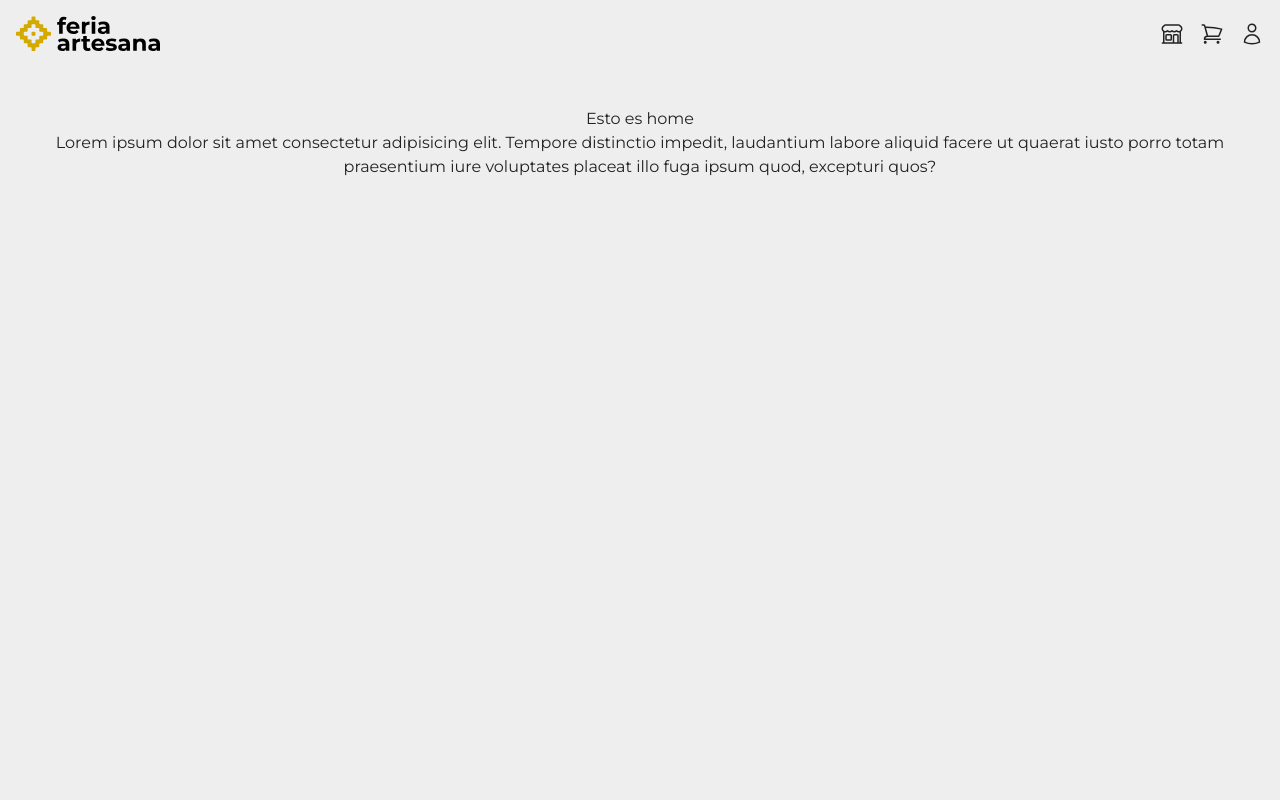
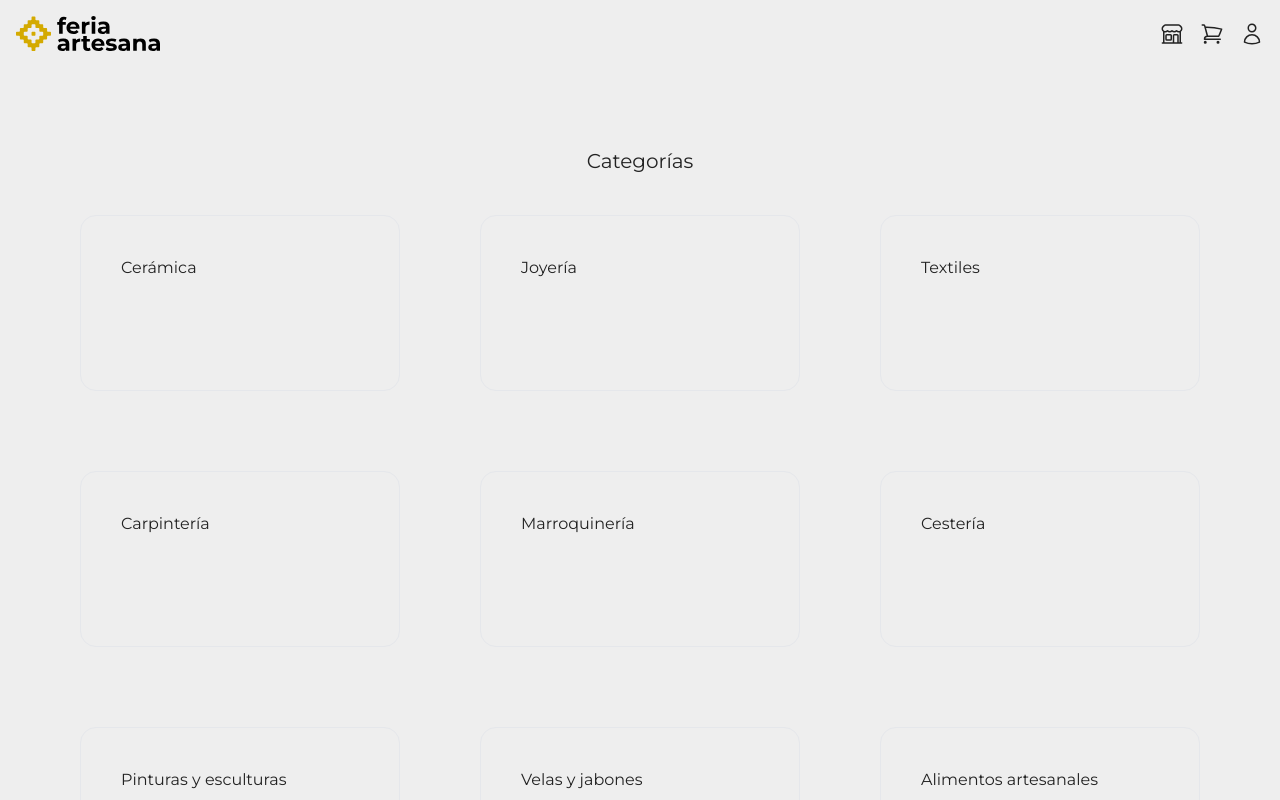
Before and after one commit to No-Country-simulation/c21-05-ft-node-react, a React (Vite) app in the folder frontend/: page / in a window 1280 px wide. Shown: the top 800 px of the page. Built offline with nearby package versions, Linux system fonts and the light colour scheme.

Commit message:
add categories component

```diff
--- /dev/null
+++ b/frontend/src/components/categories.jsx
@@ -0,0 +1,66 @@
+import { Link } from 'react-router-dom';
+
+const Categories = () => {
+
+    const categoryList = [ //provisorio hasta consumir de la api
+        {
+            id: "1",
+            name: "Cerámica"
+        },
+        {
+            id: "2",
+            name: "Joyería"
+        },
+        {
+            id: "3",
+            name: "Textiles"
+        },
+        {
+            id: "4",
+            name: "Carpintería"
+        },
+        {
+            id: "5",
+            name: "Marroquinería"
+        },
+        {
+            id: "6",
+            name: "Cestería"
+        },
+        {
+            id: "7",
+            name: "Pinturas y esculturas"
+        },
+        {
+            id: "8",
+            name: "Velas y jabones"
+        },
+        {
+            id: "9",
+            name: "Alimentos artesanales"
+        }];
+
+    const cards = categoryList.map((category) => {
+        return(
+            <div key = {category.id} className="p-5 sm:p-10 mt-5 sm:m-10 h-28 sm:h-44 min-w-26 max-w-3xl border rounded-2xl">
+                <Link to={`/api/products?category=${category.id}`}>
+                    <div>
+                        <p className="text-sm sm:text-base text-left hover:text-xl">{category.name}</p>
+
+                    </div>
+                </Link>
+            </div>
+        )
+    })
+
+    return (
+          <section className="pt-10 pb-10 min-h-screen">
+            <h1 className="font-semi text-xl">Categorías</h1>
+            <div className="grid grid-flow-* md:grid-cols-3 md:grid-rows-3 ">
+                {cards}
+            </div>
+          </section>
+      );
+}
+
+export default Categories;
--- a/frontend/src/pages/home.jsx
+++ b/frontend/src/pages/home.jsx
@@ -1,11 +1,11 @@
 import Layout from "../components/layout"
+import Categories from "../components/categories";
 
 const Home = () => {
   return (
     <Layout>
       <main className="p-10 min-h-screen">
-        <h1>Esto es home</h1>
-        <p>Lorem ipsum dolor sit amet consectetur adipisicing elit. Tempore distinctio impedit, laudantium labore aliquid facere ut quaerat iusto porro totam praesentium iure voluptates placeat illo fuga ipsum quod, excepturi quos?</p>
+      <Categories/>
       </main>
     </Layout>
   );
```
